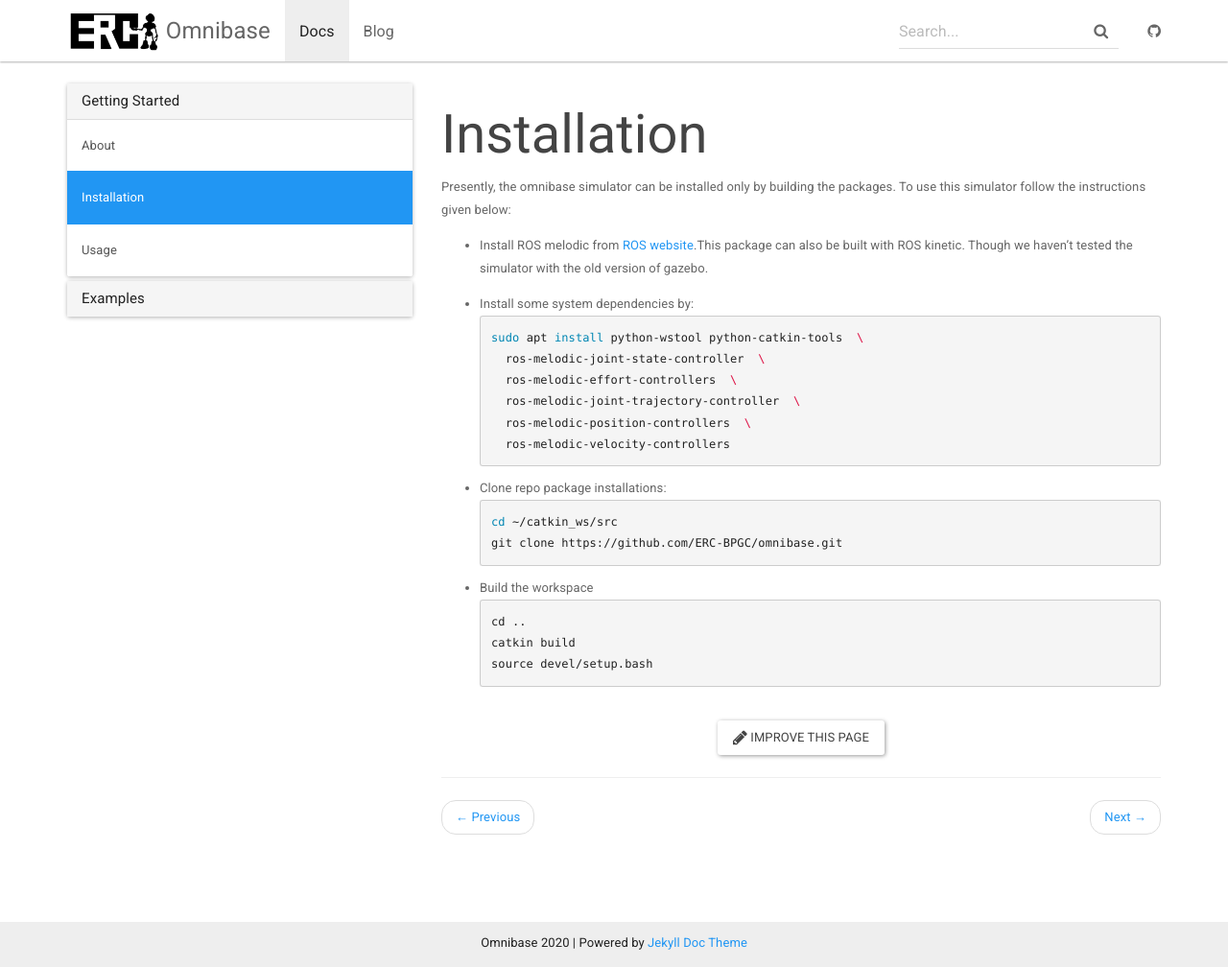
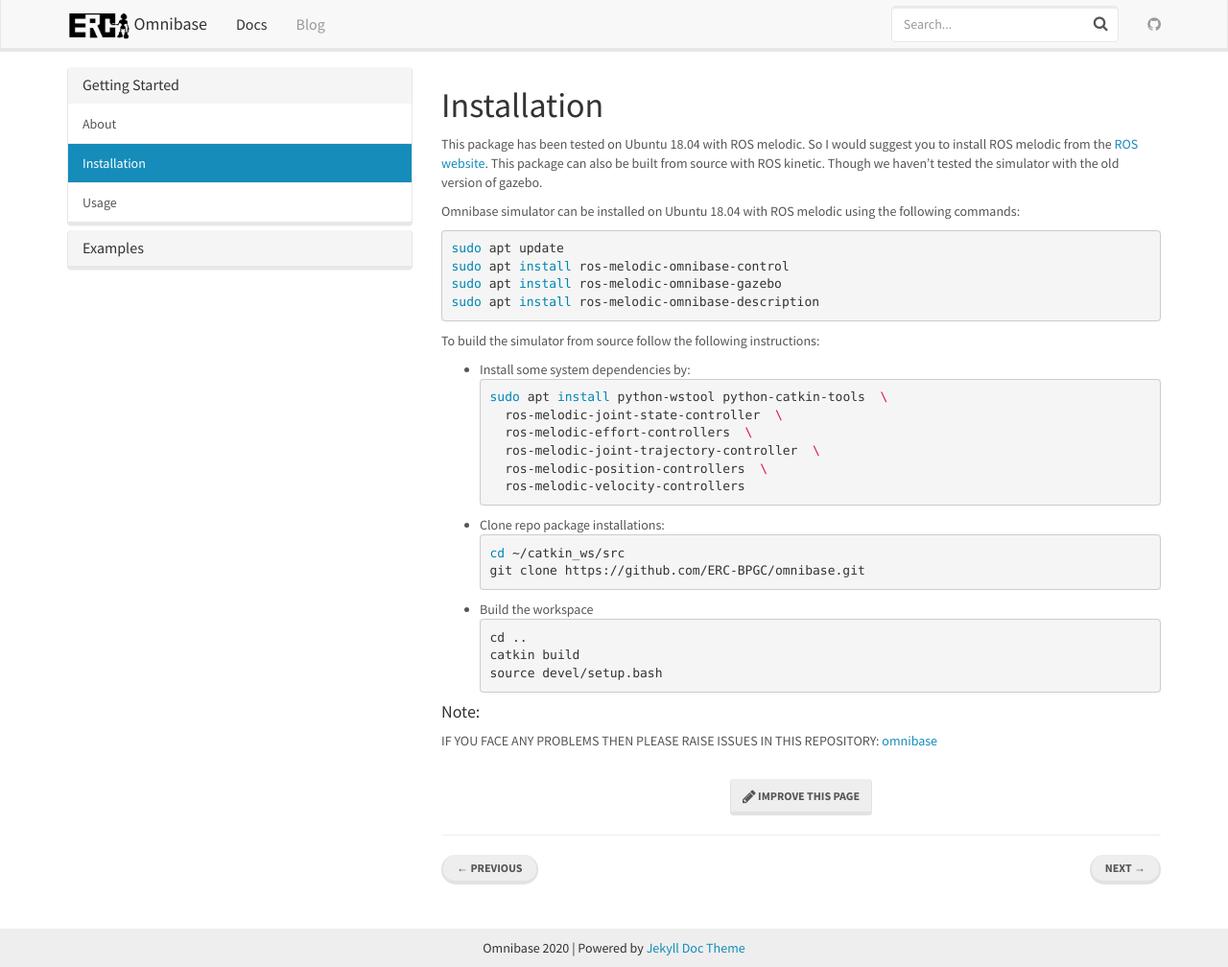
Before and after one commit to ERC-BPGC/omnibase, a Jekyll site: the page built from docs/_docs/installation.md, in a window 1280 px wide and 1008 px high. Shown: the whole window at 96% size. Built offline with Jekyll 4.4.1, drawn with Linux system fonts in a browser that asks for light colours.

Commit message:
updated documentation website

````diff
--- a/docs/_config.yml
+++ b/docs/_config.yml
@@ -12,7 +12,7 @@
 
 # theme options from https://bootswatch.com/3/
 # comment out this to use default Bootstrap
-bootwatch: paper # cerulean cosmo custom cyborg darkly flatly journal lumen readable sandstone simplex slate solar spacelab superhero united yeti
+bootwatch: Lumen # cerulean cosmo custom cyborg darkly flatly journal lumen readable sandstone simplex slate solar spacelab superhero united yeti
 
 # Build settings
 markdown: kramdown
--- a/docs/_docs/installation.md
+++ b/docs/_docs/installation.md
@@ -3,11 +3,19 @@ title: Installation
 permalink: /docs/installation/
 ---
 
+This package has been tested on Ubuntu 18.04 with ROS melodic. So I would suggest you to install
+ROS melodic from the [ROS website](https://www.ros.org/install/). This package can also be built from
+source with ROS kinetic. Though we haven't tested the simulator with the old version of gazebo.
 
-Presently, the omnibase simulator can be installed only by building the packages. To use this simulator follow the instructions given below:
+Omnibase simulator can be installed on Ubuntu 18.04 with ROS melodic using the following commands:
+```bash
+sudo apt update
+sudo apt install ros-melodic-omnibase-control
+sudo apt install ros-melodic-omnibase-gazebo
+sudo apt install ros-melodic-omnibase-description
+```
 
-- Install ROS melodic from [ROS website](https://www.ros.org/install/).This package can also be built with ROS kinetic.
-Though we haven't tested the simulator with the old version of gazebo.
+To build the simulator from source follow the following instructions:
 
 - Install some system dependencies by:
 ```bash
@@ -31,3 +39,6 @@ cd ..
 catkin build
 source devel/setup.bash
 ```
+
+#### Note:
+IF YOU FACE ANY PROBLEMS THEN PLEASE RAISE ISSUES IN THIS REPOSITORY: [omnibase](https://github.com/ERC-BPGC/omnibase)
--- a/docs/_sass/_jekyll-doc-theme.scss
+++ b/docs/_sass/_jekyll-doc-theme.scss
@@ -18,17 +18,17 @@ html {
 
 
   .header-container {
-    background-color: black;
-    background: url('../img/bg.jpg') no-repeat 50% 0;
+    background-color: white;
+    background: url('../img/bg1.jpg') no-repeat 50% 0;
     color: #fff;
 
     h1 {
       color: #fff;
     }
     // background-attachment: fixed;
-    background-size: cover;
-    background-position: center 30%;
-    margin-top: -37px;
+    background-size: 100% 100%;
+    background-position: center;
+    margin-top: -30px;
   }
   .navbar-container {
     font-size: 16px;
````
Also changed, not shown: docs/assets/img/bg1.jpg (added).
